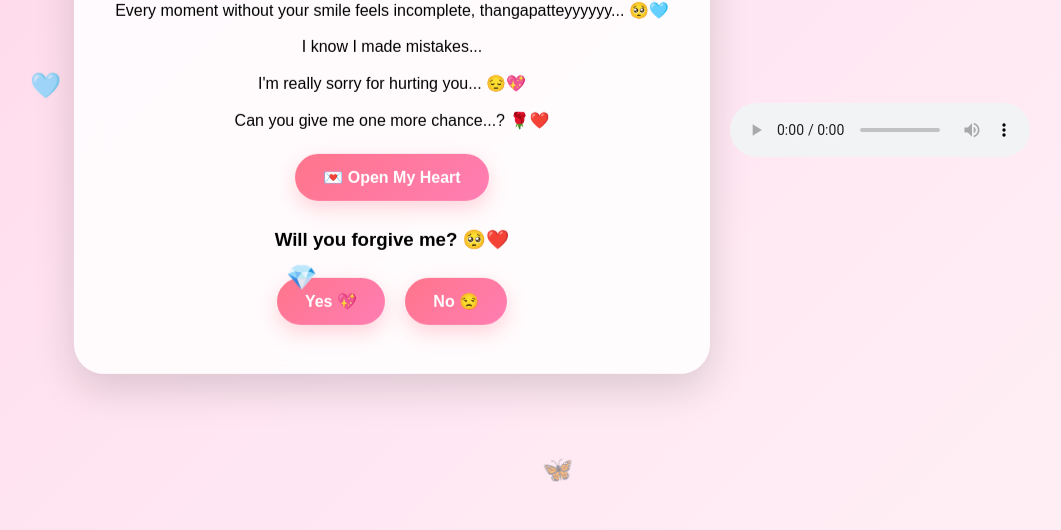
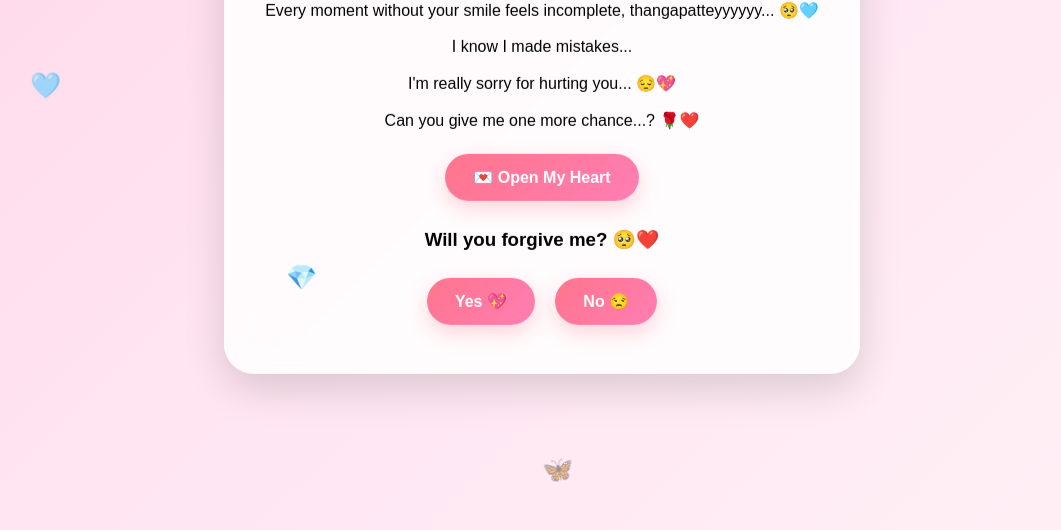
Before and after one commit to krithicksaran05-max/sorry-harini, a plain HTML site: page index.html in a window 1280 px wide. Shown: the part 270-800 px from the top of the page, without its empty margins (98-1159 px from the left). Drawn offline with Linux system fonts and the light colour scheme.

Commit message:
Update index.html

```diff
--- a/index.html
+++ b/index.html
@@ -408,7 +408,7 @@ emoji.remove();
 
 </script>
 
-<audio id="bgMusic" controls loop>
+<audio id="bgMusic"  loop>
 <source src="song.mp3" type="audio/mpeg">
 </audio>
 
```
